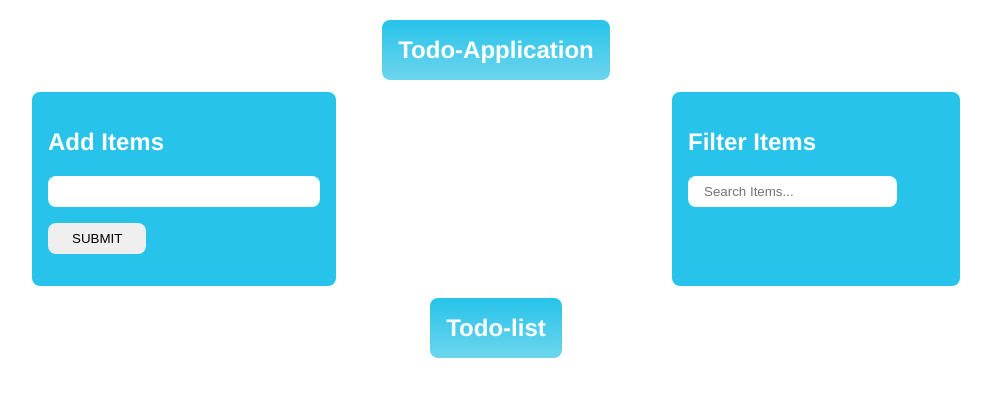
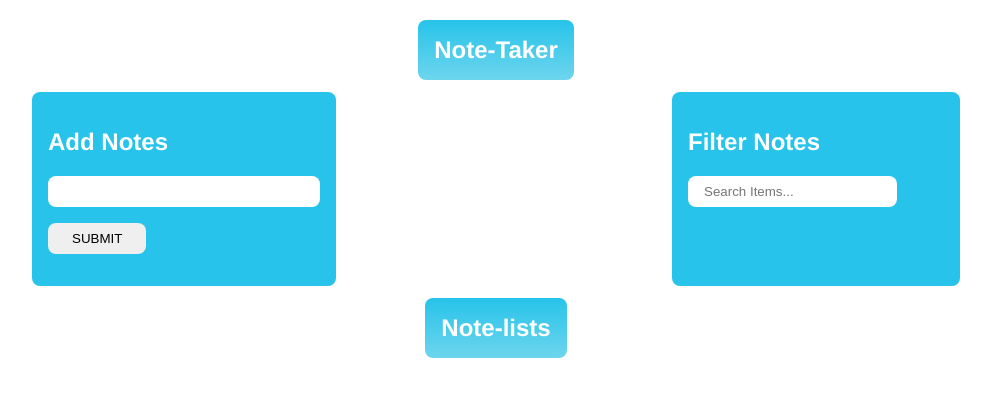
Before and after one commit to Surya-Sivaprakash/Todo-application, a plain HTML site: page index.html in a window 1280 px wide. Shown: the whole page, without its empty margins (144-1135 px from the left). Drawn offline with Linux system fonts and the light colour scheme.

Commit message:
Note taker updated

```diff
--- a/index.html
+++ b/index.html
@@ -4,19 +4,19 @@
     <meta charset="UTF-8" />
     <meta http-equiv="X-UA-Compatible" content="IE=edge" />
     <meta name="viewport" content="width=device-width, initial-scale=1.0" />
-    <title>Todo App</title>
+    <title>Notes Taker</title>
     <link href="style.css" rel="stylesheet" />
   </head>
   <body>
     <header id="main-header" class="">
       <div class="header">
-        <h1 id="header-title">Todo-Application</h1>
+        <h1 id="header-title">Note-Taker</h1>
       </div>
     </header>
     <div class="flexParent">
       <div class="container">
         <div id="main" class="inputBox">
-          <h2 class="title addItems">Add Items</h2>
+          <h2 class="title addItems">Add Notes</h2>
           <form id="add-form" class="">
             <input type="text" class="" id="item" /> <br />
             <input type="submit" class="" value="SUBMIT" id="item-submit" />
@@ -25,7 +25,7 @@
       </div>
       <!-- Filter items-->
       <div class="filterItems">
-        <div><h2>Filter Items</h2></div>
+        <div><h2>Filter Notes</h2></div>
         <input
           type="text"
           class="form-control"
@@ -34,7 +34,7 @@
         />
       </div>
     </div>
-    <div class="listHeader"><h2 class="title listHeading">Todo-list</h2></div>
+    <div class="listHeader"><h2 class="title listHeading">Note-lists</h2></div>
     <div class="createdElements">
       <ul id="items" class="list-group">
         <!-- <li class="list-group-item">
```
